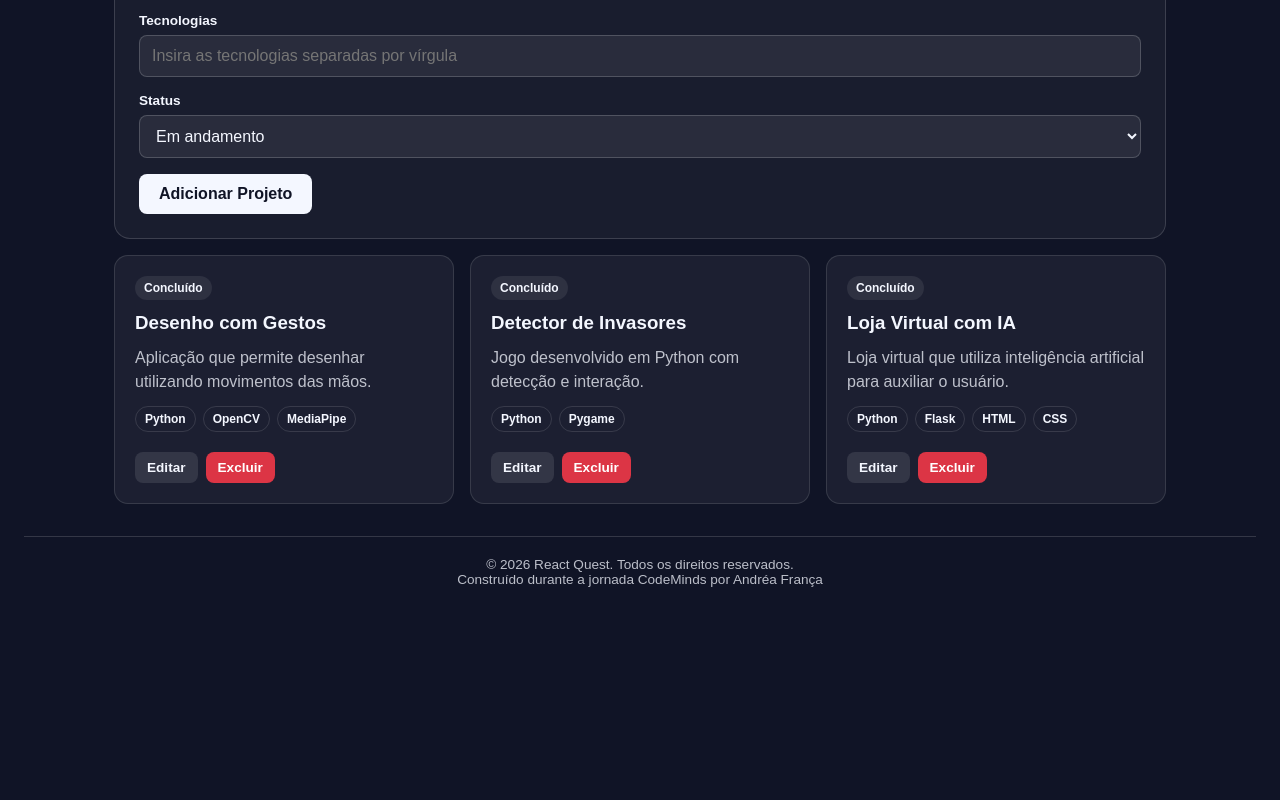
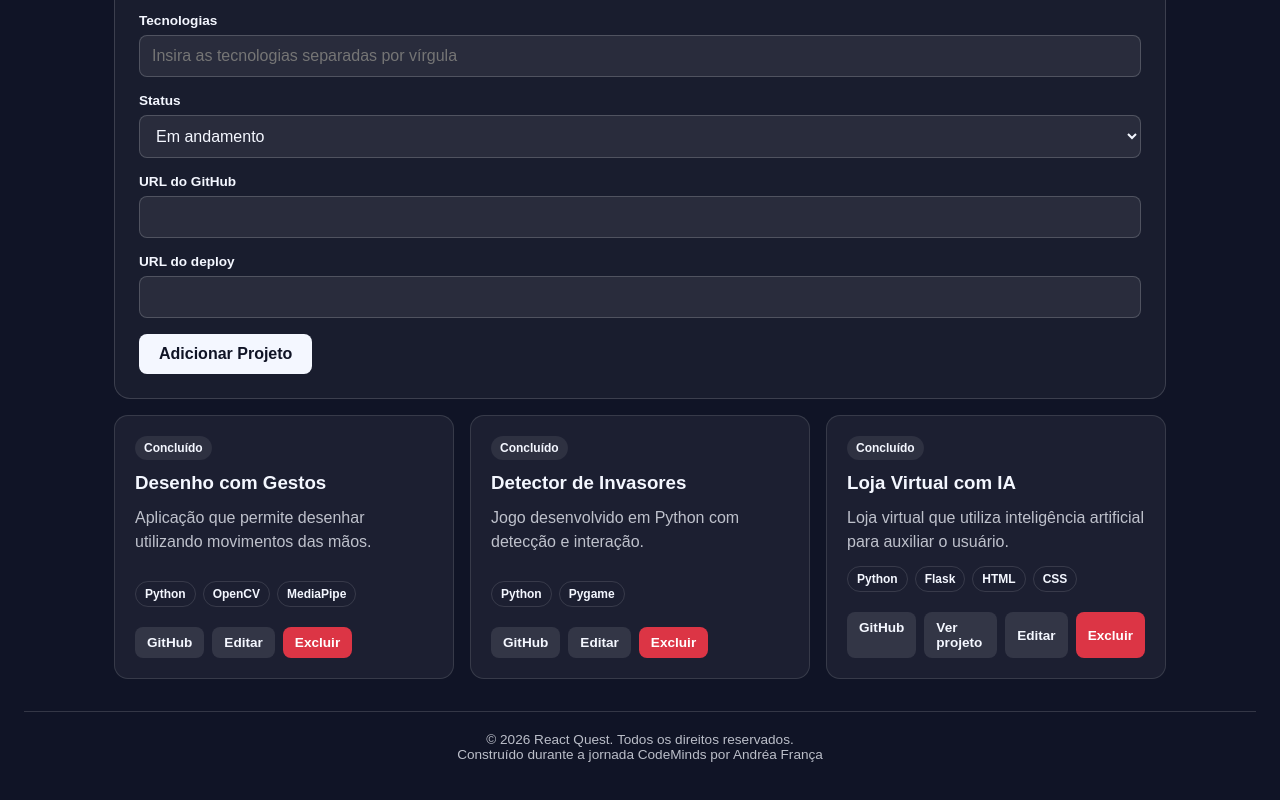
Before and after one commit to dejandrea/React-Quest, a React (Vite) app: page / in a window 1280 px wide. Shown: the part 2859-3659 px from the top of the page. Before the commit the page ends 3490 px from the top, so only its background shows below. Built offline with nearby package versions, Linux system fonts and the light colour scheme.

Commit message:
transforma projeto com portfólio

```diff
--- a/src/App.jsx
+++ b/src/App.jsx
@@ -61,7 +61,9 @@ const initialProjects = [
       "OpenCV",
       "MediaPipe"
     ],
-    status:"Concluído"
+    status:"Concluído",
+    githubUrl:"https://github.com/profAndreaFranca/Aula-Python-Desenho-com-Gestos-parte-2---CodeMinds.git",
+    deployUrl:""
   },
    {
     id: 2,
@@ -69,6 +71,8 @@ const initialProjects = [
     description: "Jogo desenvolvido em Python com detecção e interação.",
     technologies: ["Python", "Pygame"],
     status: "Concluído",
+    githubUrl: "https://github.com/profAndreaFranca/Aula-Python---Detector-de-Invasores---Gabarito.git",
+    deployUrl: ""
   },
   {
     id: 3,
@@ -77,6 +81,8 @@ const initialProjects = [
       "Loja virtual que utiliza inteligência artificial para auxiliar o usuário.",
     technologies: ["Python", "Flask", "HTML", "CSS"],
     status: "Concluído",
+    githubUrl: "https://github.com/seu-usuario/loja-virtual-com-ia",
+    deployUrl: "https://loja-virtual-com-ia.netlify.app"
   },
 ]
 
@@ -188,6 +194,10 @@ function App() {
     return b.xp - a.xp; //maior para o menor
   });
 
+  const technologiesCount = new Set(
+    projects.flatMap((project) => project.technologies).filter(Boolean),
+  ).size;
+
   const summaryData = [
     {
       id: 1,
@@ -204,7 +214,7 @@ function App() {
     {
       id: 3,
       title: "Tecnologias",
-      value: 7,
+      value: technologiesCount,
       description: "Tecnologias Praticadas",
     },
     {
@@ -346,6 +356,8 @@ function App() {
                   description={project.description}
                   technologies={project.technologies}
                   status={project.status}
+                  githubUrl={project.githubUrl}
+                  deployUrl={project.deployUrl}
                   onEdit={() => setEditingProject(project)}
                   onDelete={() => deleteProject(project.id)}
                 />
--- a/src/components/ProjectCard.css
+++ b/src/components/ProjectCard.css
@@ -49,7 +49,8 @@
 }
 
 .project-card__edit,
-.project-card__delete {
+.project-card__delete,
+.project-card__link {
   padding: 8px 12px;
   border: none;
   border-radius: 8px;
@@ -72,8 +73,15 @@
   color: #ffffff;
 }
 
+.project-card__link {
+  background: rgba(255,255,255,0.1);
+  color: inherit;
+  text-decoration: none;
+}
+
 .project-card__edit:hover,
-.project-card__delete:hover {
+.project-card__delete:hover,
+.project-card__link:hover {
   transform: translateY(-1px);
   opacity: 0.9;
 }
--- a/src/components/ProjectCard.jsx
+++ b/src/components/ProjectCard.jsx
@@ -1,14 +1,16 @@
-import "./ProjectCard.css"
+import "./ProjectCard.css";
 
 function ProjectCard({
   title,
   description,
   technologies,
   status,
+  githubUrl,
+  deployUrl,
   onDelete,
-    onEdit
+  onEdit,
 }) {
-    return(
+  return (
     <article className="project-card">
       <span className="project-card__status">{status}</span>
       <h3>{title}</h3>
@@ -21,15 +23,41 @@ function ProjectCard({
         ))}
       </div>
       <div className="project-card__actions">
+        {githubUrl && (
+          <a
+            className="project-card__link"
+            href={githubUrl}
+            target="_blank"
+            rel="noopener noreferrer"
+          >
+            GitHub
+          </a>
+        )}
+
+        {deployUrl && (
+          <a
+            className="project-card__link"
+            href={deployUrl}
+            target="_blank"
+            rel="noreferrer"
+          >
+            Ver projeto
+          </a>
+        )}
+
         <button className="project-card__edit" type="button" onClick={onEdit}>
           Editar
         </button>
-                <button className="project-card__delete" type="button" onClick={onDelete}>
+        <button
+          className="project-card__delete"
+          type="button"
+          onClick={onDelete}
+        >
           Excluir
         </button>
       </div>
     </article>
-    )
+  );
 }
 
-export default ProjectCard
+export default ProjectCard;
--- a/src/components/ProjectForm.jsx
+++ b/src/components/ProjectForm.jsx
@@ -6,6 +6,8 @@ function ProjectForm({ onAddProject, editingProject, onUpdateProject }) {
     const [description, setDescription] = useState("");
     const [technologies, setTechnologies] = useState("");
     const [status, setStatus] = useState("Em andamento");
+    const [githubUrl, setGithubUrl] = useState("");
+    const [deployUrl, setDeployUrl] = useState("");
 
     useEffect(() => {
         if (editingProject) {
@@ -13,6 +15,8 @@ function ProjectForm({ onAddProject, editingProject, onUpdateProject }) {
             setDescription(editingProject.description);
             setTechnologies(editingProject.technologies.join(", "));
             setStatus(editingProject.status);
+            setGithubUrl(editingProject.githubUrl || "");
+            setDeployUrl(editingProject.deployUrl || "");
         }
     }, [editingProject]);
 
@@ -23,12 +27,21 @@ function ProjectForm({ onAddProject, editingProject, onUpdateProject }) {
             alert("Por favor, preencha todos os campos.");
             return;
         }
+
+        if((githubUrl && !githubUrl.startsWith("http://") && !githubUrl.startsWith("https://")) ||
+         (deployUrl && !deployUrl.startsWith("http://") && !deployUrl.startsWith("https://"))) {
+            alert("Por favor, insira um link válido. Os links devem começar com http:// ou https://");
+            return;
+        }
+
         const newProject = {
             id: Date.now(),
             title: title.trim(),
             description: description.trim(),
             technologies: technologies.split(",").map((tech)=> tech.trim() ),
             status: status,
+            githubUrl: githubUrl,
+            deployUrl: deployUrl,
         };
 
         if (editingProject) {
@@ -44,6 +57,8 @@ function ProjectForm({ onAddProject, editingProject, onUpdateProject }) {
         setDescription("");
         setTechnologies("");
         setStatus("Em andamento");
+        setGithubUrl("");
+        setDeployUrl("");
     }
 
     return (
@@ -91,6 +106,24 @@ function ProjectForm({ onAddProject, editingProject, onUpdateProject }) {
                         <option value="Concluído">Concluído</option>
                     </select>
                 </div>
+                <div className="project-form__group">
+                    <label htmlFor="project-github-url">URL do GitHub</label>
+                    <input
+                        id="project-github-url"
+                        type="text"
+                        value={githubUrl}
+                        onChange={(event) => setGithubUrl(event.target.value)}
+                    />
+                </div>
+                <div className="project-form__group">
+                    <label htmlFor="project-deploy-url">URL do deploy</label>
+                    <input
+                        id="project-deploy-url"
+                        type="text"
+                        value={deployUrl}
+                        onChange={(event) => setDeployUrl(event.target.value)}
+                    />
+                </div>
                 <button className="project-form__button" type="submit">
                     {editingProject ? "Salvar Alterações" : "Adicionar Projeto"}
                 </button>
```
Lines whose indentation alone changed are shown as unchanged.
